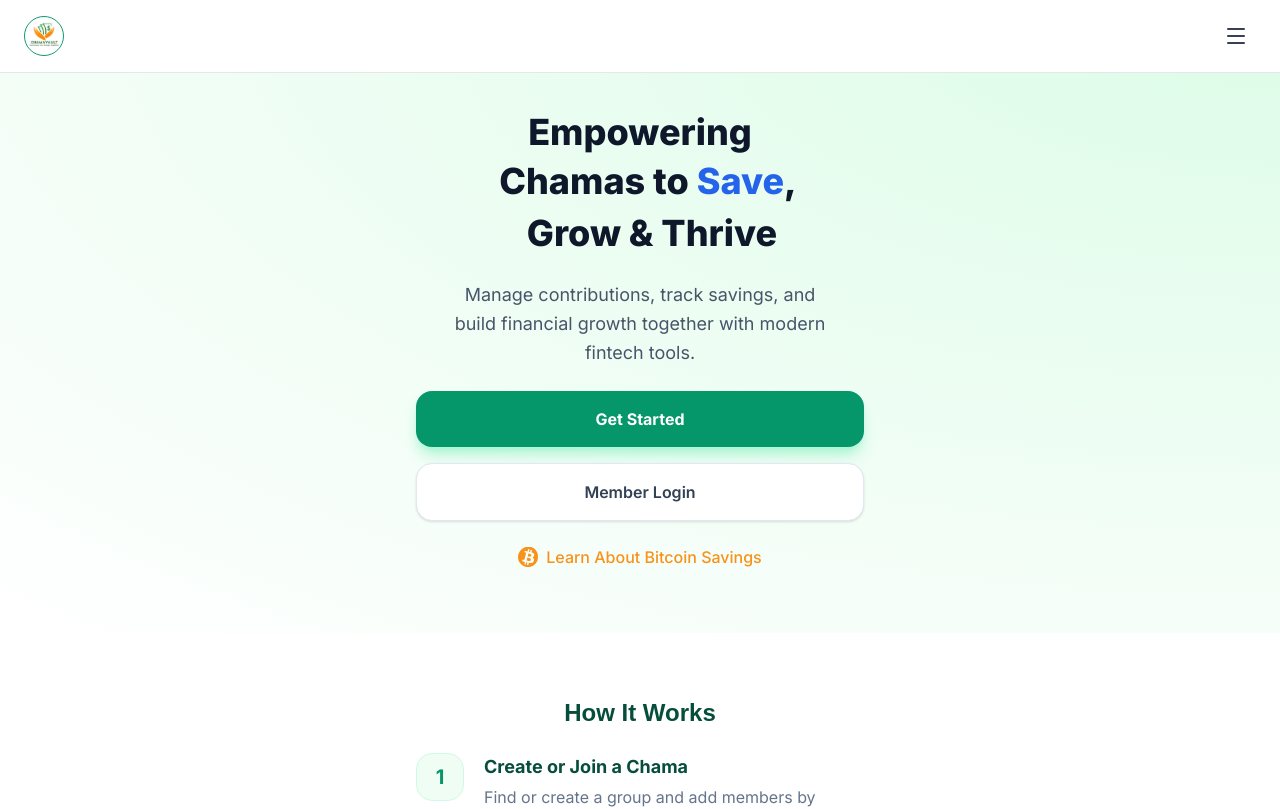
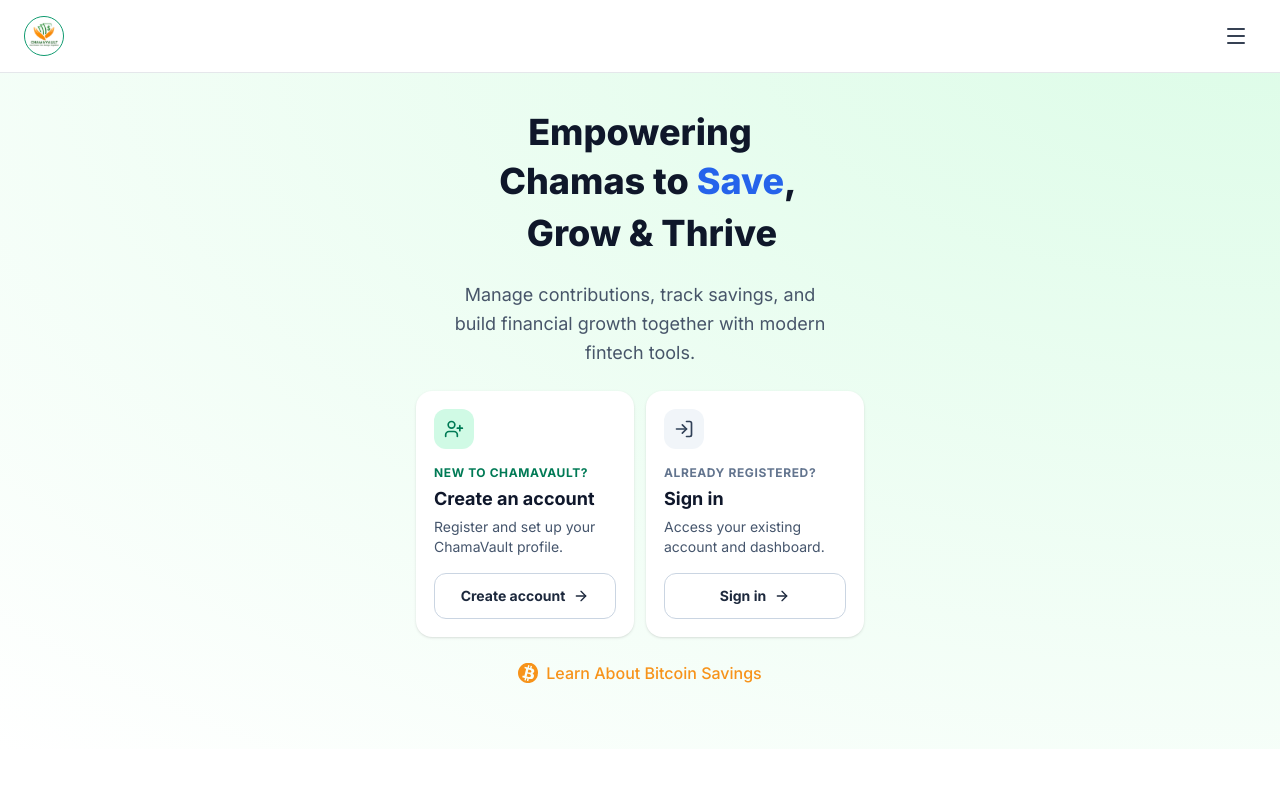
Before and after one commit to DadaDevelopers/dada-devs-labs-dada-lab2, a Next.js app in the folder lightning-chama/: page /landing-page in a window 1280 px wide. Shown: the top 809 px of the page. Built offline with nearby package versions, Linux system fonts and the light colour scheme.

Commit message:
improve ux by making a clear distinction when user wants to signup or login

```diff
--- a/lightning-chama/src/app/globals.css
+++ b/lightning-chama/src/app/globals.css
@@ -42,6 +42,52 @@
   color: var(--foreground);
   font-family: var(--font-body);
   line-height: 1.6;
+}
+
+/* Consistent tactile feedback for interactive controls. */
+button,
+.interactive-action {
+  -webkit-tap-highlight-color: transparent;
+  transition-property: transform, box-shadow, background-color, border-color, color, opacity, filter;
+  transition-duration: 160ms;
+  transition-timing-function: cubic-bezier(0.2, 0.8, 0.2, 1);
+}
+
+@media (hover: hover) and (pointer: fine) {
+  button:not(:disabled):not(.no-button-motion):not([aria-label="Close navigation menu"]):hover,
+  .interactive-action:not([aria-disabled="true"]):hover {
+    transform: translateY(-1px);
+    filter: brightness(1.015);
+  }
+}
+
+button:not(:disabled):not(.no-button-motion):not([aria-label="Close navigation menu"]):active,
+.interactive-action:not([aria-disabled="true"]):active {
+  transform: translateY(0) scale(0.97);
+  transition-duration: 80ms;
+}
+
+button:focus-visible,
+.interactive-action:focus-visible {
+  outline: 3px solid rgba(5, 150, 105, 0.3);
+  outline-offset: 3px;
+}
+
+button:disabled,
+.interactive-action[aria-disabled="true"] {
+  cursor: not-allowed;
+}
+
+@media (prefers-reduced-motion: reduce) {
+  button,
+  .interactive-action {
+    transition-duration: 0.01ms;
+  }
+
+  button:not(:disabled):active,
+  .interactive-action:not([aria-disabled="true"]):active {
+    transform: none;
+  }
 }
 
 /* HEADINGS (Separate classes)*/
--- a/lightning-chama/src/app/landing-page/FinalCTA.tsx
+++ b/lightning-chama/src/app/landing-page/FinalCTA.tsx
@@ -8,17 +8,24 @@
         Ready to grow together?
       </h2>
 
-      <Link href="/landing-page/create-account">
-        <button
-          className="px-10 py-4 bg-[#059669] text-white font-bold text-base rounded-xl hover:bg-emerald-700 transition-colors"
-          style={{
-            boxShadow:
-              "0px 10px 15px -3px rgba(0,0,0,0.1), 0px 4px 6px -4px rgba(0,0,0,0.1)",
-          }}
-        >
-          Create Your Account
-        </button>
+      <p className="-mt-3 text-center text-sm text-emerald-900/70">
+        New here? Create your account in a few simple steps.
+      </p>
+
+      <Link
+        href="/landing-page/create-account"
+        className="interactive-action rounded-xl bg-[#059669] px-10 py-4 text-base font-bold text-white transition-colors hover:bg-emerald-700"
+        style={{ boxShadow: "0px 10px 15px -3px rgba(0,0,0,0.1), 0px 4px 6px -4px rgba(0,0,0,0.1)" }}
+      >
+        Create account
       </Link>
+
+      <p className="-mt-3 text-sm text-emerald-950/70">
+        Already registered?{' '}
+        <Link href="/landing-page/login" className="font-bold text-emerald-700 underline underline-offset-4 hover:text-emerald-900">
+          Sign in
+        </Link>
+      </p>
     </section>
   );
 }
--- a/lightning-chama/src/app/landing-page/Footer.tsx
+++ b/lightning-chama/src/app/landing-page/Footer.tsx
@@ -1,7 +1,8 @@
 "use client";
 
 const quickLinks = [
-  { label: "Join ChamaVault", href: "/landing-page/create-account" },
+  { label: "Create an account", href: "/landing-page/create-account" },
+  { label: "Sign in", href: "/landing-page/login" },
   { label: "Privacy Policy", href: "/terms" },
   { label: "Terms of Service", href: "/terms" },
   { label: "Help Center", href: "/landing-page" },
--- a/lightning-chama/src/app/landing-page/HeroSection.tsx
+++ b/lightning-chama/src/app/landing-page/HeroSection.tsx
@@ -1,7 +1,11 @@
 "use client";
 import Link from "next/link";
+import { ArrowRight, LogIn, UserPlus } from "lucide-react";
+import { useState } from "react";
 
 export function HeroSection() {
+  const [selectedPath, setSelectedPath] = useState<'create' | 'signin' | null>(null);
+
   return (
     <section
       className="pt-16 px-8 pb-16"
@@ -28,26 +32,47 @@
           together with modern fintech tools.
         </p>
 
-        {/* Buttons */}
-        <div className="flex flex-col w-full gap-4">
-          {/* Get Started */}
-          <Link href="/landing-page/create-account" className="w-full">
-            <button
-              className="w-full py-4 bg-[#059669] text-white font-bold text-base rounded-2xl cursor-pointer hover:bg-emerald-700 transition-colors"
-              style={{
-                boxShadow: "0px 10px 15px -3px #A7F3D0, 0px 4px 6px -4px #A7F3D0",
-              }}
+        {/* Clear paths for new and returning users */}
+        <div className="grid w-full gap-3 sm:grid-cols-2">
+          <div
+            onMouseEnter={() => setSelectedPath('create')}
+            onFocusCapture={() => setSelectedPath('create')}
+            onPointerDown={() => setSelectedPath('create')}
+            className={`group flex flex-col rounded-2xl border-2 bg-white p-4 transition-all duration-200 hover:-translate-y-1 ${selectedPath === 'create' ? 'border-emerald-500 shadow-[0_16px_30px_-14px_rgba(5,150,105,0.55)]' : 'border-transparent shadow-sm'}`}
+          >
+            <div className="flex h-10 w-10 items-center justify-center rounded-xl bg-emerald-100 text-emerald-700">
+              <UserPlus className="h-5 w-5" />
+            </div>
+            <p className="mt-4 text-xs font-bold uppercase tracking-wider text-emerald-700">New to ChamaVault?</p>
+            <h2 className="mt-1 text-lg font-bold text-slate-900">Create an account</h2>
+            <p className="mt-1 min-h-10 text-sm leading-5 text-slate-600">Register and set up your ChamaVault profile.</p>
+            <Link
+              href="/landing-page/create-account"
+              className={`interactive-action mt-4 flex w-full items-center justify-center gap-2 rounded-xl border px-4 py-3 text-sm font-bold transition-all duration-200 active:scale-[0.97] ${selectedPath === 'create' ? 'border-emerald-600 bg-emerald-600 text-white shadow-md hover:bg-emerald-700' : 'border-slate-300 bg-white text-slate-800 hover:bg-slate-50'}`}
             >
-              Get Started
-            </button>
-          </Link>
+              Create account <ArrowRight className="h-4 w-4" />
+            </Link>
+          </div>
 
-          {/* Member Login */}
-          <Link href="/landing-page/login" className="w-full">
-            <button className="w-full py-4 bg-white text-[#334155] font-semibold text-base rounded-2xl border border-[#E2E8F0] cursor-pointer hover:bg-slate-50 transition-colors shadow-sm">
-              Member Login
-            </button>
-          </Link>
+          <div
+            onMouseEnter={() => setSelectedPath('signin')}
+            onFocusCapture={() => setSelectedPath('signin')}
+            onPointerDown={() => setSelectedPath('signin')}
+            className={`group flex flex-col rounded-2xl border-2 bg-white p-4 transition-all duration-200 hover:-translate-y-1 ${selectedPath === 'signin' ? 'border-emerald-500 shadow-[0_16px_30px_-14px_rgba(5,150,105,0.45)]' : 'border-transparent shadow-sm'}`}
+          >
+            <div className="flex h-10 w-10 items-center justify-center rounded-xl bg-slate-100 text-slate-700 transition-colors duration-200 group-hover:bg-emerald-100 group-hover:text-emerald-700">
+              <LogIn className="h-5 w-5" />
+            </div>
+            <p className="mt-4 text-xs font-bold uppercase tracking-wider text-slate-500">Already registered?</p>
+            <h2 className="mt-1 text-lg font-bold text-slate-900">Sign in</h2>
+            <p className="mt-1 min-h-10 text-sm leading-5 text-slate-600">Access your existing account and dashboard.</p>
+            <Link
+              href="/landing-page/login"
+              className={`interactive-action mt-4 flex w-full items-center justify-center gap-2 rounded-xl border px-4 py-3 text-sm font-bold transition-all duration-200 active:scale-[0.97] ${selectedPath === 'signin' ? 'border-emerald-600 bg-emerald-600 text-white shadow-md hover:bg-emerald-700' : 'border-slate-300 bg-white text-slate-800 hover:bg-slate-50'}`}
+            >
+              Sign in <ArrowRight className="h-4 w-4 transition-transform duration-200 group-hover:translate-x-1" />
+            </Link>
+          </div>
         </div>
 
         {/* Bitcoin Link */}
--- a/lightning-chama/src/app/landing-page/create-account/page.tsx
+++ b/lightning-chama/src/app/landing-page/create-account/page.tsx
@@ -144,12 +144,12 @@
 
         {/* Login Link */}
         <p className="text-sm text-black mt-4">
-          Already have an account?{' '}
+          Already registered?{' '}
           <Link
             href="/landing-page/login"
             className="text-[#059669] font-medium hover:underline"
           >
-            Login
+            Sign in
           </Link>
         </p>
       </div>
--- a/lightning-chama/src/app/landing-page/login/page.tsx
+++ b/lightning-chama/src/app/landing-page/login/page.tsx
@@ -106,10 +106,10 @@
         {/* Headings */}
         <div className="text-center mb-8">
           <h1 className="text-[22px] font-semibold text-gray-900">
-            Welcome Back
+            Sign in to your account
           </h1>
           <p className="text-black mt-1 text-base">
-            Login to Continue
+            Already registered? Enter your details below.
           </p>
         </div>
 
@@ -167,17 +167,17 @@
                      py-3 text-white font-semibold transition
                      disabled:opacity-60 disabled:cursor-not-allowed"
         >
-          {loading ? 'Logging in...' : 'Login'}
+          {loading ? 'Signing in...' : 'Sign in'}
         </button>
 
         {/* Register */}
         <p className="text-center text-sm text-gray-900 mt-6">
-          New User?{' '}
+          New to ChamaVault?{' '}
           <Link
             href="/landing-page/create-account"
             className="text-emerald-600 hover:text-emerald-700 font-medium"
           >
-            Register
+            Create an account
           </Link>
         </p>
 
--- a/lightning-chama/src/components/Navbar.tsx
+++ b/lightning-chama/src/components/Navbar.tsx
@@ -25,7 +25,8 @@
     { label: 'Home', href: '/landing-page' },
     { label: 'How It Works', href: '#how-it-works' },
     { label: 'Why Bitcoin', href: '#why-bitcoin' },
-    { label: 'Login', href: '/landing-page/login' },
+    { label: 'Create account', href: '/landing-page/create-account' },
+    { label: 'Sign in', href: '/landing-page/login' },
     { label: 'FAQs', href: '/faqs' },
   ];
 
```
